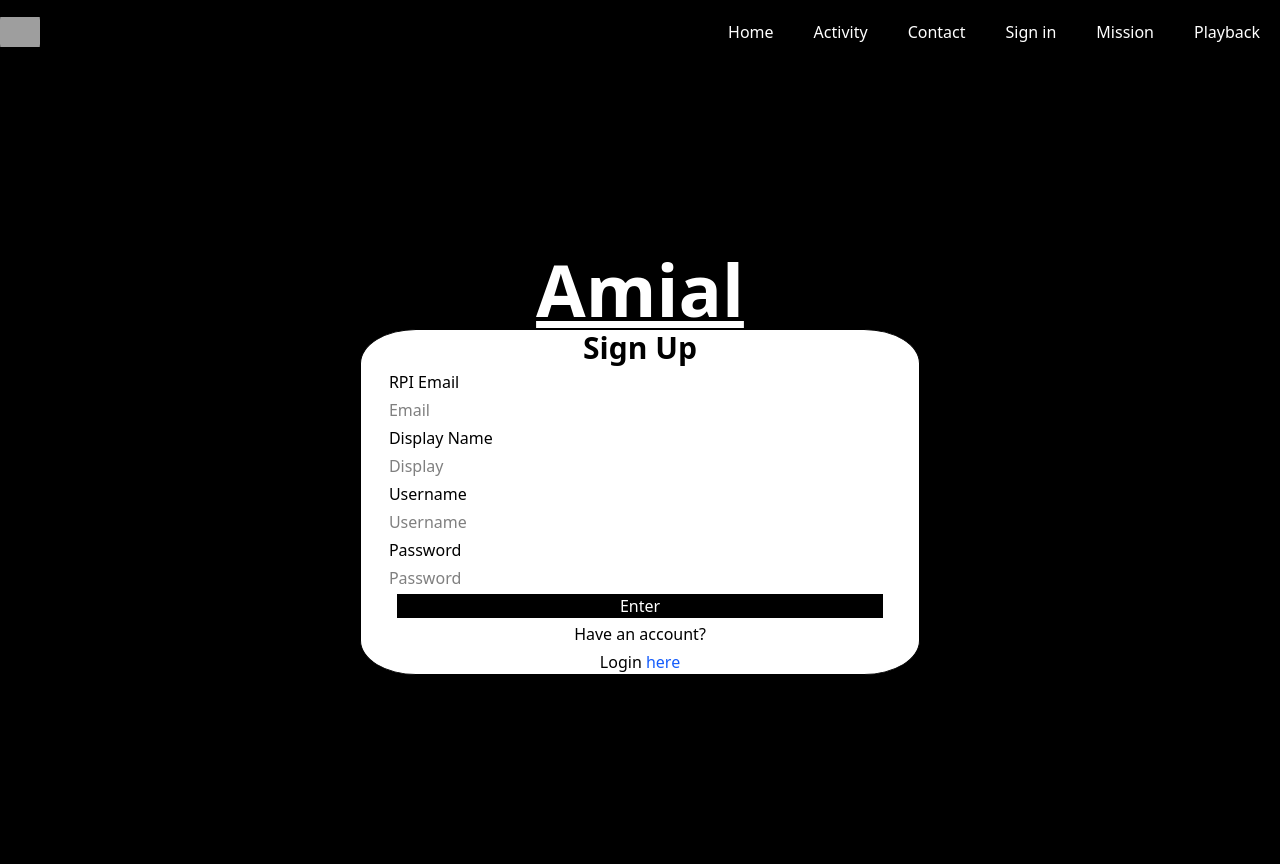
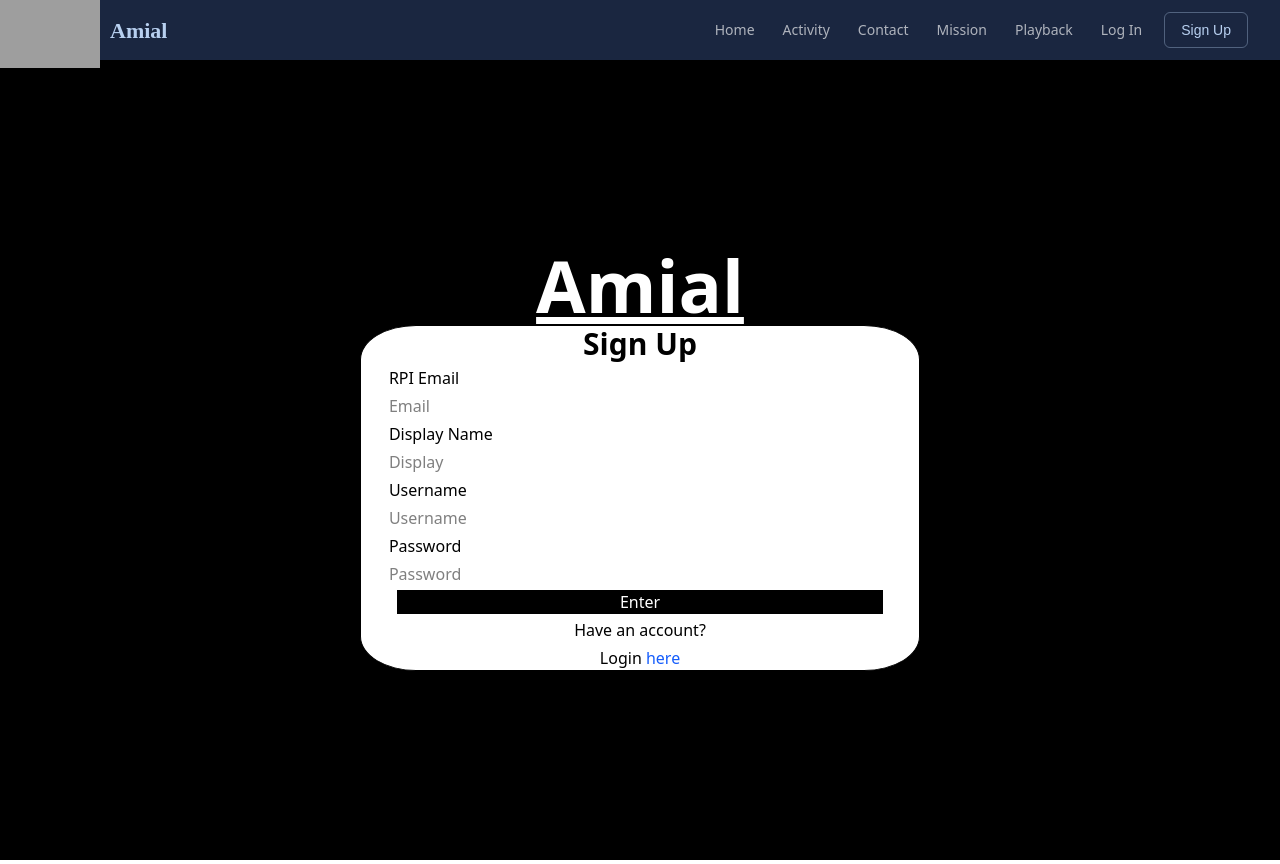
Before and after one commit to Amial-net/Amial, a React (Vite) app in the folder client/: page /signup in a window 1280 px wide. Built offline with nearby package versions, Linux system fonts and the light colour scheme; grey boxes are pictures that could not be loaded.

Commit message:
Login Page updated

```diff
--- a/client/src/Pages/LoginPage.tsx
+++ b/client/src/Pages/LoginPage.tsx
@@ -1,11 +1,12 @@
 import { useState } from "react";
 import { Link, useNavigate } from "react-router";
+import ToolBar from "../components/ToolBar";
 
 export default function LoginPage() {
   return (
     <div>
-      <Toolbar/>
-      <Login/>
+      <ToolBar />
+      <Login />
     </div>
   );
 }
@@ -62,7 +63,9 @@ function Login() {
 
           {error && <p className="text-red-500 px-4 text-center">{error}</p>}
 
-          <div className="text-1xl text-left w-full pl-[5%]">Email or Username</div>
+          <div className="text-1xl text-left w-full pl-[5%]">
+            Email or Username
+          </div>
           <div className="text-left w-full pl-[5%]">
             <input
               type="text"
@@ -101,10 +104,11 @@ function Login() {
             <span>Sign up</span>
             <span className="text-blue-600"> here</span>
           </Link>
+        </div>
       </div>
     </div>
-    </div>
-)}
+  );
+}
 
 function Toolbar() {
   const links = [
--- a/client/src/Pages/SignupPage.tsx
+++ b/client/src/Pages/SignupPage.tsx
@@ -1,11 +1,12 @@
 import { useState } from "react";
 import { Link, useNavigate } from "react-router";
+import ToolBar from "../components/ToolBar";
 
 export default function SignupPage() {
   return (
     <div>
-      <Toolbar/>
-      <Signup/>
+      <ToolBar />
+      <Signup />
     </div>
   );
 }
@@ -69,19 +70,43 @@ function Signup() {
 
         <div className="text-1xl text-left w-full pl-[5%]">RPI Email</div>
         <div className="text-left w-full pl-[5%]">
-          <input type="email" placeholder="Email" value={email} onChange={(e) => setEmail(e.target.value)} className="text-1xl" />
+          <input
+            type="email"
+            placeholder="Email"
+            value={email}
+            onChange={(e) => setEmail(e.target.value)}
+            className="text-1xl"
+          />
         </div>
         <div className="text-1xl text-left w-full pl-[5%]">Display Name</div>
         <div className="text-left w-full pl-[5%]">
-          <input type="text" placeholder="Display" value={display} onChange={(e) => setDisplay(e.target.value)} className="text-1xl" />
+          <input
+            type="text"
+            placeholder="Display"
+            value={display}
+            onChange={(e) => setDisplay(e.target.value)}
+            className="text-1xl"
+          />
         </div>
         <div className="text-1xl text-left w-full pl-[5%]">Username</div>
         <div className="text-left w-full pl-[5%]">
-          <input type="text" placeholder="Username" value={username} onChange={(e) => setUsername(e.target.value)} className="text-1xl" />
+          <input
+            type="text"
+            placeholder="Username"
+            value={username}
+            onChange={(e) => setUsername(e.target.value)}
+            className="text-1xl"
+          />
         </div>
         <div className="text-1xl text-left w-full pl-[5%]">Password</div>
         <div className="text-left w-full pl-[5%]">
-          <input type="password" placeholder="Password" value={password} onChange={(e) => setPassword(e.target.value)} className="text-1xl" />
+          <input
+            type="password"
+            placeholder="Password"
+            value={password}
+            onChange={(e) => setPassword(e.target.value)}
+            className="text-1xl"
+          />
         </div>
 
         <button
@@ -101,27 +126,3 @@ function Signup() {
     </div>
   );
 }
-
-function Toolbar() {
-  const links = [
-    ["Home", "/"],
-    ["Activity", "/activities"],
-    ["Contact", "/messages"],
-    ["Sign in", "/login"],
-    ["Mission", "/mission"],
-    ["Playback", "/playback"],
-  ];
-  return (
-    <div className="max-w-full flex [&>div]:p-5 bg-black text-white">
-      <div className="rounded-full ml-auto bg-[url(/amial-logo.png)] bg-no-repeat bg-center bg-contain"></div>
-      <div className="flex-auto" />
-      {links.map((i) => {
-        return (
-          <a href={i[1]} className="p-5" key={i[0]}>
-            {i[0]}
-          </a>
-        );
-      })}
-    </div>
-  );
-}
--- a/client/src/components/ToolBar.tsx
+++ b/client/src/components/ToolBar.tsx
@@ -1,3 +1,5 @@
+import { useNavigate } from "react-router-dom";
+
 export default function ToolBar({ onOpen }) {
   const links = [
     ["Home", "/"],
@@ -5,7 +7,10 @@ export default function ToolBar({ onOpen }) {
     ["Contact", "/messages"],
     ["Mission", "/mission"],
     ["Playback", "/playback"],
+    ["Log In", "/login"],
   ];
+  const navigate = useNavigate();
+
   return (
     <nav className="bg-[#1A2640] flex items-center pr-8 h-[60px] sticky top-0 z-[100]">
       {/* Logo + wordmark */}
@@ -37,10 +42,10 @@ export default function ToolBar({ onOpen }) {
         </a>
       ))}
       <button
-        onClick={onOpen}
+        onClick={() => navigate("/signup")}
         className="text-[#B8D0F0] text-sm font-medium border border-[rgba(184,208,240,0.35)] rounded-md px-4 h-9 ml-2 bg-transparent cursor-pointer font-[DM_Sans,sans-serif]"
       >
-        Join waitlist
+        Sign Up
       </button>
     </nav>
   );
```
